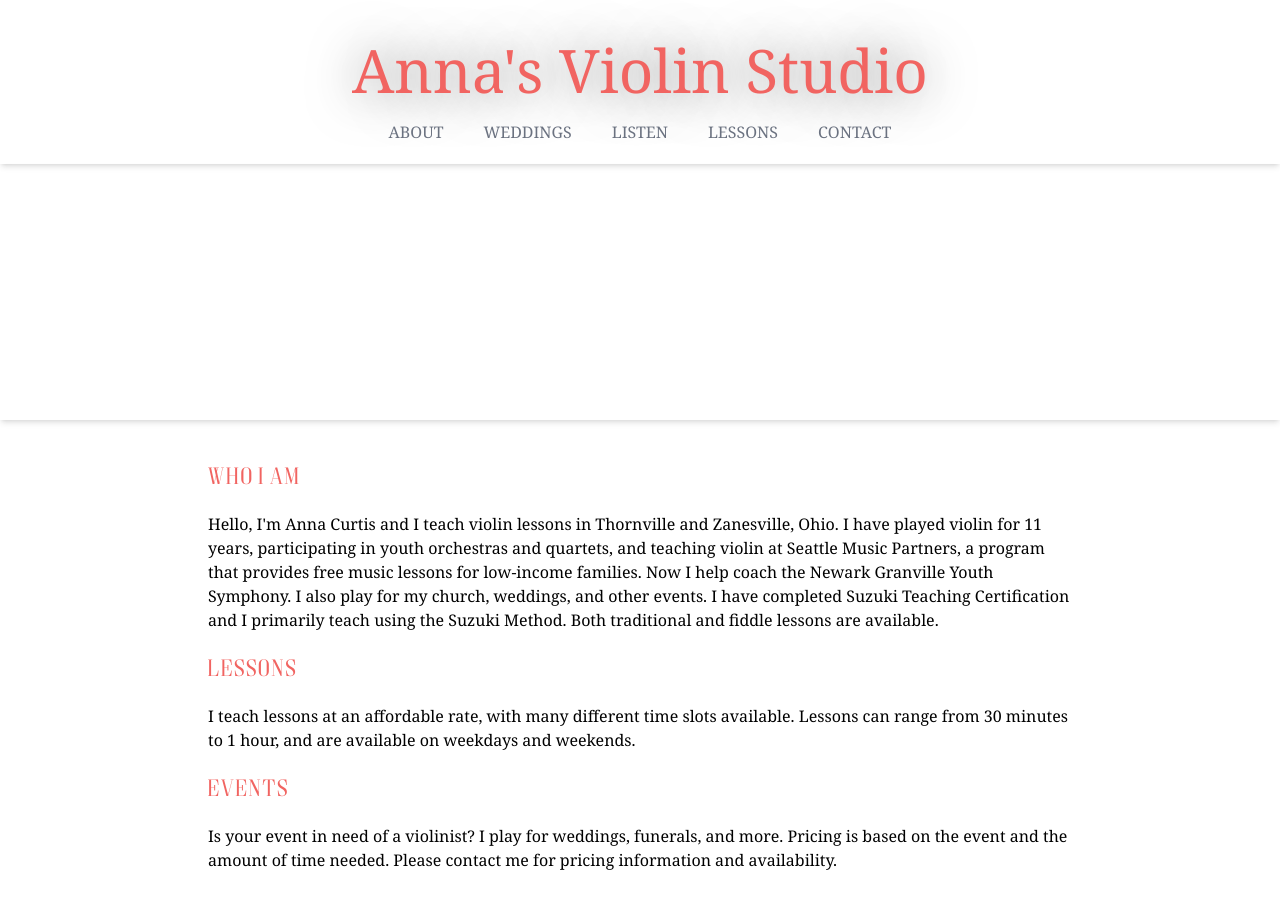
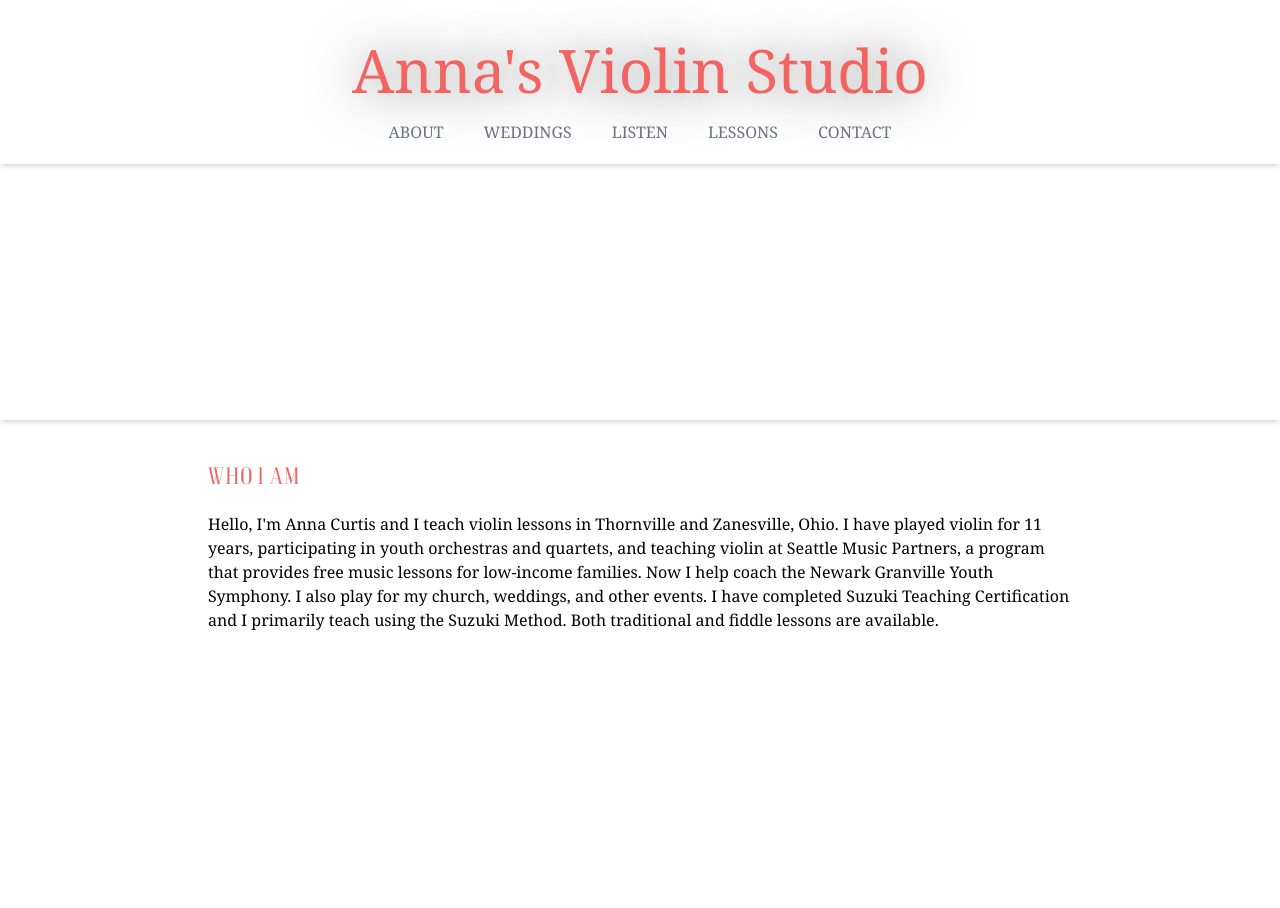
Before and after one commit to jcurtis06/annas-violin-studio, a Next.js app: page / in a window 1280 px wide. Shown: the top 908 px of the page. After the commit the page ends 800 px from the top, so only its background shows below. Built offline with nearby package versions, Linux system fonts and the light colour scheme; grey boxes are pictures that could not be loaded.

Commit message:
updated text

```diff
--- a/pages/index.js
+++ b/pages/index.js
@@ -32,18 +32,6 @@ export default function Home() {
           Suzuki Teaching Certification and I primarily teach using the Suzuki
           Method. Both traditional and fiddle lessons are available.
         </p>
-        <p className="text-2xl font-sketch pt-5 salmon-color">Lessons</p>
-        <p className="font-serif pt-5">
-          I teach lessons at an affordable rate, with many different time slots
-          available. Lessons can range from 30 minutes to 1 hour, and are
-          available on weekdays and weekends.
-        </p>
-        <p className="text-2xl font-sketch pt-5 salmon-color">Events</p>
-        <p className="font-serif pt-5">
-          Is your event in need of a violinist? I play for weddings, funerals,
-          and more. Pricing is based on the event and the amount of time needed.
-          Please contact me for pricing information and availability.
-        </p>
       </div>
     </div>
   );
```
